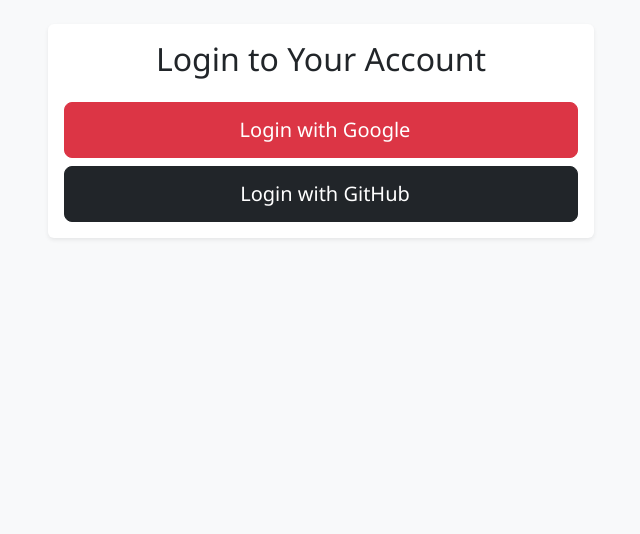
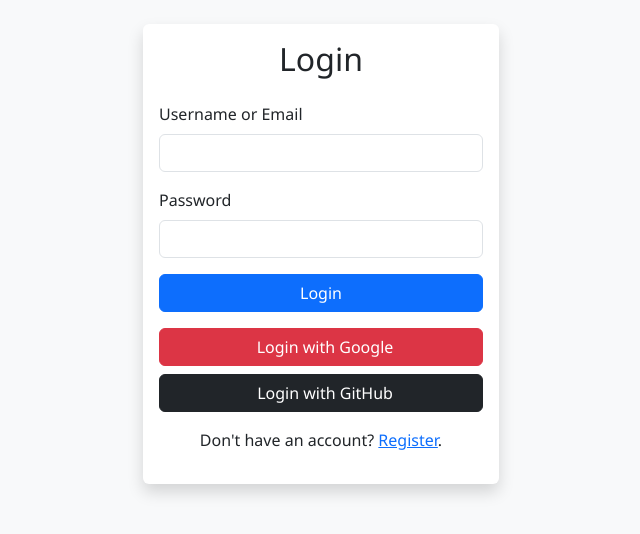
Before and after one commit to EnteRHlytics/ProsportsTalents, a Flask app: page /auth/login in a window 1280 px wide. Shown: the part 56-590 px from the top of the page, without its empty margins (319-959 px from the left). Run offline with Flask 3, Linux system fonts and the light colour scheme.

Commit message:
login fix

```diff
--- a/app/auth/routes.py
+++ b/app/auth/routes.py
@@ -1,19 +1,67 @@
-from flask import render_template, redirect, url_for, flash, session, current_app
+from flask import render_template, redirect, url_for, flash, session, current_app, request
 from flask_login import login_user, logout_user, current_user
 from app.auth import bp
 from app import db, oauth
 from app.models.user import User
 from app.models.role import Role
+from sqlalchemy import or_
 from app.models.oauth import UserOAuthAccount
+from app.auth.forms import LoginForm, RegistrationForm
 from datetime import datetime
 import requests
 
-@bp.route('/login')
+@bp.route('/login', methods=['GET', 'POST'])
 def login():
-    """Display login page"""
+    """Display login page and handle form login"""
     if current_user.is_authenticated:
         return redirect(url_for('main.dashboard'))
-    return render_template('auth/login.html')
+
+    form = LoginForm()
+    if form.validate_on_submit():
+        identifier = form.username_or_email.data
+        user = User.query.filter(
+            or_(User.username == identifier, User.email == identifier)
+        ).first()
+        if user and user.check_password(form.password.data):
+            login_user(user)
+            flash('Logged in successfully.', 'success')
+            return redirect(url_for('main.dashboard'))
+        flash('Invalid credentials', 'error')
+
+    return render_template('auth/login.html', form=form)
+
+
+@bp.route('/register', methods=['GET', 'POST'])
+def register():
+    """Register a new user"""
+    if current_user.is_authenticated:
+        return redirect(url_for('main.dashboard'))
+
+    form = RegistrationForm()
+    if form.validate_on_submit():
+        if User.query.filter_by(username=form.username.data).first():
+            flash('Username already taken', 'error')
+        elif User.query.filter_by(email=form.email.data).first():
+            flash('Email already registered', 'error')
+        else:
+            user = User(
+                username=form.username.data,
+                email=form.email.data,
+                first_name=form.first_name.data,
+                last_name=form.last_name.data,
+                is_active=True,
+            )
+            user.set_password(form.password.data)
+            default_role = Role.query.filter_by(name='viewer').first()
+            if default_role:
+                user.roles.append(default_role)
+            db.session.add(user)
+            db.session.commit()
+            login_user(user)
+            flash('Registration successful.', 'success')
+            return redirect(url_for('main.dashboard'))
+
+    return render_template('auth/register.html', form=form)
 
 @bp.route('/login/<provider>')
 def oauth_login(provider):
--- a/app/templates/auth/login.html
+++ b/app/templates/auth/login.html
@@ -1,27 +1,49 @@
 {% extends "base.html" %}
+
+{% block title %}Login - {{ super() }}{% endblock %}
 
 {% block content %}
 <div class="row justify-content-center">
-    <div class="col-md-6">
-        <div class="card">
+    <div class="col-md-6 col-lg-4">
+        <div class="card shadow">
             <div class="card-body">
-                <h2 class="card-title text-center mb-4">Login to Your Account</h2>
-
-                <div class="d-grid gap-2">
-                    <a href="{{ url_for('auth.oauth_login', provider='google') }}" class="btn btn-danger btn-lg">
+                <h2 class="card-title text-center mb-4">Login</h2>
+                <form method="POST">
+                    {{ form.hidden_tag() }}
+                    <div class="mb-3">
+                        {{ form.username_or_email.label(class="form-label") }}
+                        {{ form.username_or_email(class="form-control") }}
+                        {% for err in form.username_or_email.errors %}
+                        <div class="text-danger small">{{ err }}</div>
+                        {% endfor %}
+                    </div>
+                    <div class="mb-3">
+                        {{ form.password.label(class="form-label") }}
+                        {{ form.password(class="form-control") }}
+                        {% for err in form.password.errors %}
+                        <div class="text-danger small">{{ err }}</div>
+                        {% endfor %}
+                    </div>
+                    <div class="d-grid mb-3">
+                        {{ form.submit(class="btn btn-primary") }}
+                    </div>
+                </form>
+                <div class="d-grid gap-2 mb-3">
+                    <a href="{{ url_for('auth.oauth_login', provider='google') }}" class="btn btn-danger">
                         <i class="fab fa-google me-2"></i> Login with Google
                     </a>
-
-                    <a href="{{ url_for('auth.oauth_login', provider='github') }}" class="btn btn-dark btn-lg">
+                    <a href="{{ url_for('auth.oauth_login', provider='github') }}" class="btn btn-dark">
                         <i class="fab fa-github me-2"></i> Login with GitHub
                     </a>
-
                     {% if config.AZURE_CLIENT_ID %}
-                    <a href="{{ url_for('auth.oauth_login', provider='azure') }}" class="btn btn-primary btn-lg">
+                    <a href="{{ url_for('auth.oauth_login', provider='azure') }}" class="btn btn-primary">
                         <i class="fab fa-microsoft me-2"></i> Login with Microsoft
                     </a>
                     {% endif %}
                 </div>
+                <p class="text-center">
+                    Don't have an account? <a href="{{ url_for('auth.register') }}">Register</a>.
+                </p>
             </div>
         </div>
     </div>
--- a/requirements.txt
+++ b/requirements.txt
@@ -15,7 +15,7 @@
 Flask-Migrate
 Flask-Session
 Flask-SQLAlchemy
-Flask-WTF
+Flask-WTF>=1.2.1
 greenlet
 idna
 itsdangerous
@@ -31,7 +31,7 @@
 SQLAlchemy
 typing_extensions
 urllib3
-Werkzeug>=2.3,<3
 WTForms
 playwright
 Pillow
+Werkzeug>=2.3,<3.0
```
Also changed, not shown: app/templates/auth/register.html (added, +66 -0 lines), tests/test_auth.py (added, +59 -0 lines), README.md.
